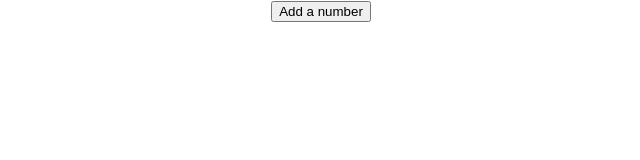
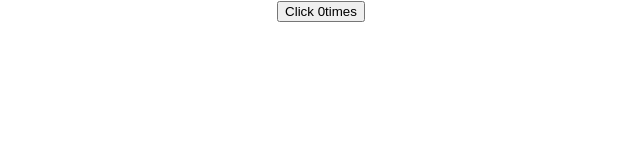
Before and after one commit to gresahodolli/react-js-basics, a React (Create React App) app in the folder state-hook/: page / in a window 1280 px wide. Shown: the top 160 px of the page, without its empty margins (319-959 px from the left). Built offline with nearby package versions, Linux system fonts and the light colour scheme.

Commit message:
useEffect after render

```diff
--- a/state-hook/src/App.js
+++ b/state-hook/src/App.js
@@ -1,10 +1,12 @@
 import './App.css';
-import HookCounterFour from './components/HookCounterFour';
+import ClassCounterOne from './components/ClassCounterOne';
+import HookCounterOne from './components/HookCounterOne';
 
 function App() {
   return (
     <div className="App">
-      <HookCounterFour></HookCounterFour>
+      {/* <ClassCounterOne></ClassCounterOne> */}
+      <HookCounterOne></HookCounterOne>
     </div>
   );
 }
--- /dev/null
+++ b/state-hook/src/components/ClassCounterOne.js
@@ -0,0 +1,34 @@
+import React, { Component } from 'react'
+
+class ClassCounterOne extends Component {
+    constructor(props) {
+      super(props)
+
+      this.state = {
+        count:0
+      }
+    }
+
+    componentDidMount(){
+        document.title=`Clicked ${this.state.count} times`
+    }
+
+    componentDidUpdate(prevProps, prevState){
+        document.title=`Clicked ${this.state.count} times`
+    }
+
+
+
+
+  render() {
+    return (
+      <div>
+        <button onClick={() => this.setState({count: this.state.count+1})}>
+            Click {this.state.count} times
+        </button>
+      </div>
+    )
+  }
+}
+
+export default ClassCounterOne
--- /dev/null
+++ b/state-hook/src/components/HookCounterOne.js
@@ -0,0 +1,19 @@
+import React, {useState, useEffect} from 'react'
+
+function HookCounterOne() {
+
+    const [count,setCount]=useState(0)
+
+    useEffect(()=>{
+        document.title=`You clicked ${count} times`
+    })
+
+
+  return (
+    <div>
+        <button onClick={()=>setCount(count+1)}>Click {count}times</button>
+    </div>
+  )
+}
+
+export default HookCounterOne
```
